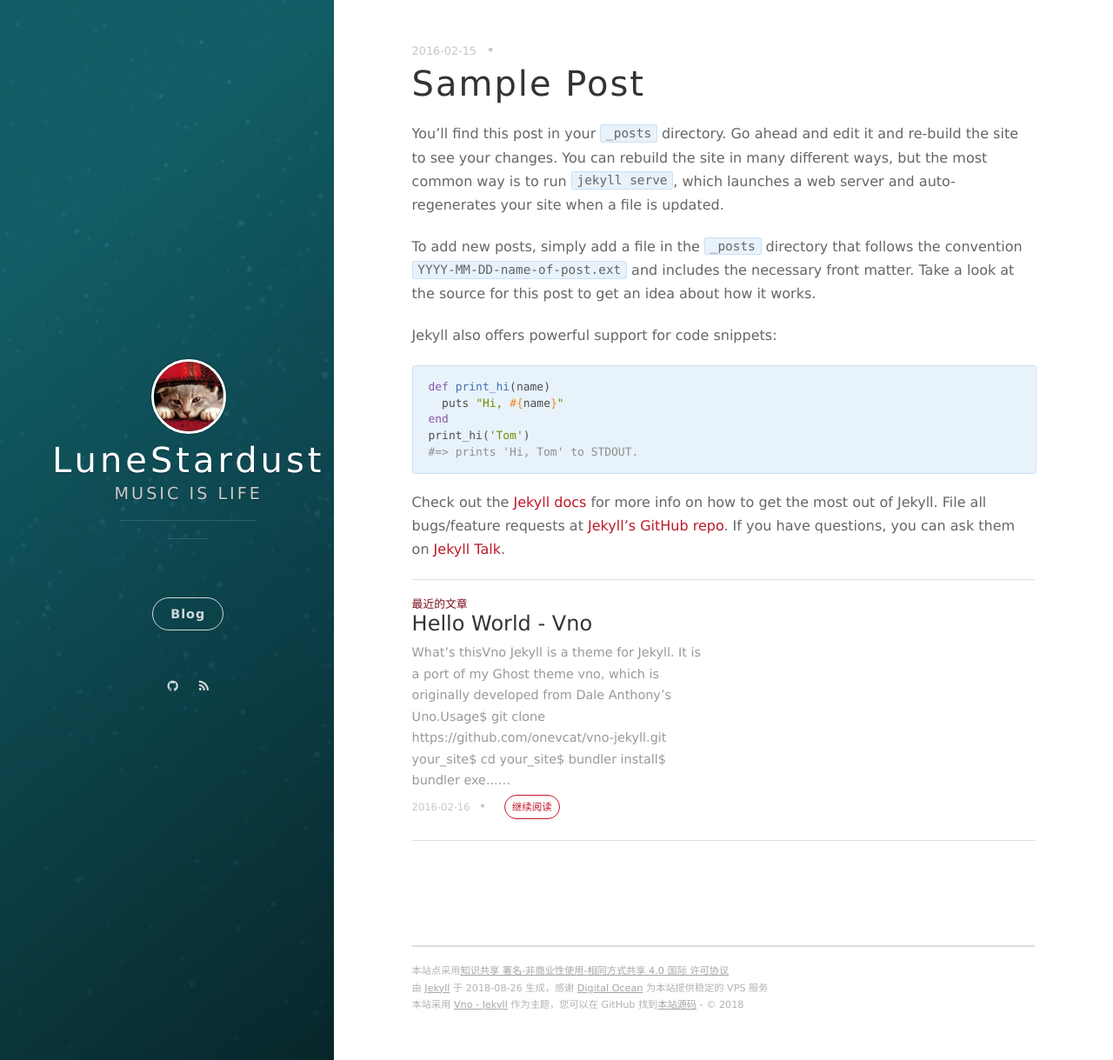
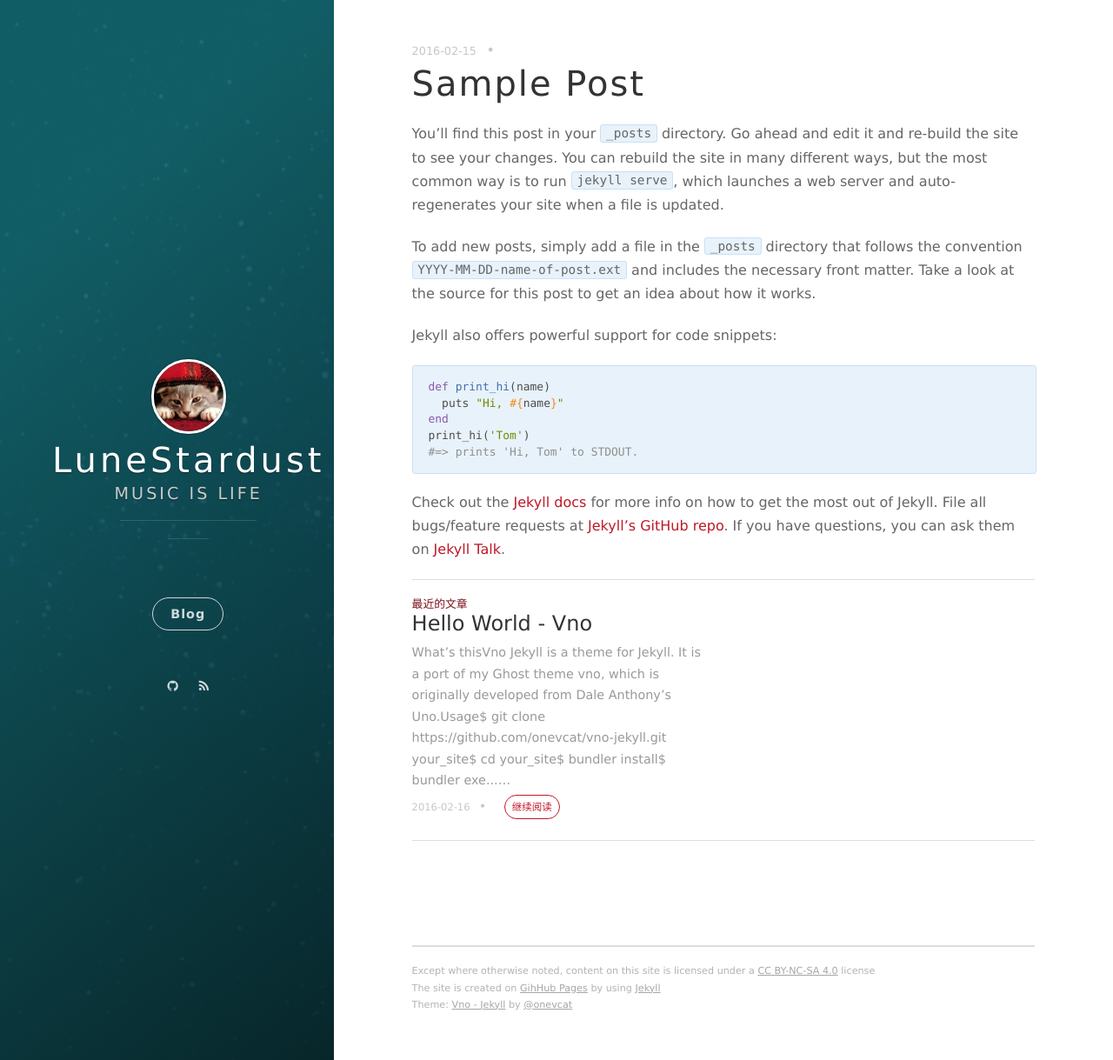
Before and after one commit to lunestardust/lunestardust.github.io, a Jekyll site: the page built from _posts/2016-02-15-sample-post.markdown, in a window 1280 px wide and 1219 px high. Shown: the whole window at 87% size. Built offline with Jekyll 4.4.1, drawn with Linux system fonts in a browser that asks for light colours; nearby versions of some CDN libraries; comment, search, counter and statistics services are not loaded.

Commit message:
change footer

```diff
--- a/_includes/footer.html
+++ b/_includes/footer.html
@@ -1,7 +1,8 @@
 <section class="footer">
     <footer>
-    	<span class="footer__copyright">本站点采用<a href="http://creativecommons.org/licenses/by-nc-sa/4.0/">知识共享 署名-非商业性使用-相同方式共享 4.0 国际 许可协议</a></span>
-        <span class="footer__copyright">由 <a href="https://jekyllrb.com">Jekyll</a> 于 {{ site.time | date: "%F" }} 生成，感谢 <a href="https://www.digitalocean.com/?refcode=30ed2d146762">Digital Ocean</a> 为本站提供稳定的 VPS 服务</span>
-        <span class="footer__copyright">本站{% if site.creator %}由 {{site.creator}} 创建，{% endif %}采用 <a href="https://github.com/onevcat/vno-jekyll">Vno - Jekyll</a> 作为主题，您可以在 GitHub 找到<a href="https://github.com/onevcat/OneV-s-Den">本站源码</a> - &copy; {{site.time | date: "%Y"}}</span>
+    	<span class="footer__copyright">Except where otherwise noted, content on this site is licensed under a
+            <a href="http://creativecommons.org/licenses/by-nc-sa/4.0/">CC BY-NC-SA 4.0</a> license</span>
+        <span class="footer__copyright"> The site is created on <a href="https://pages.github.com/">GihHub Pages</a> by using <a href="https://jekyllrb.com">Jekyll</a></span>
+        <span class="footer__copyright"> Theme: <a href="https://github.com/onevcat/OneV-s-Den"> Vno - Jekyll</a> by <a href="https://onev.cat/">@onevcat</a></span>
     </footer>
 </section>
```
